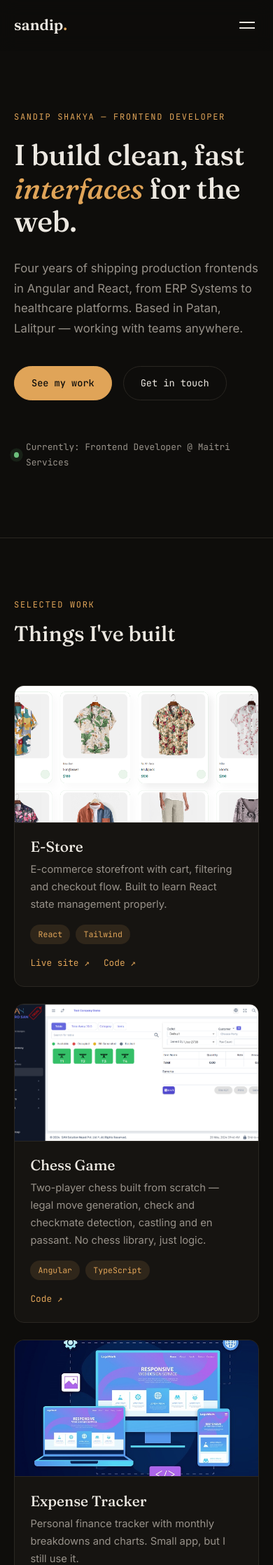
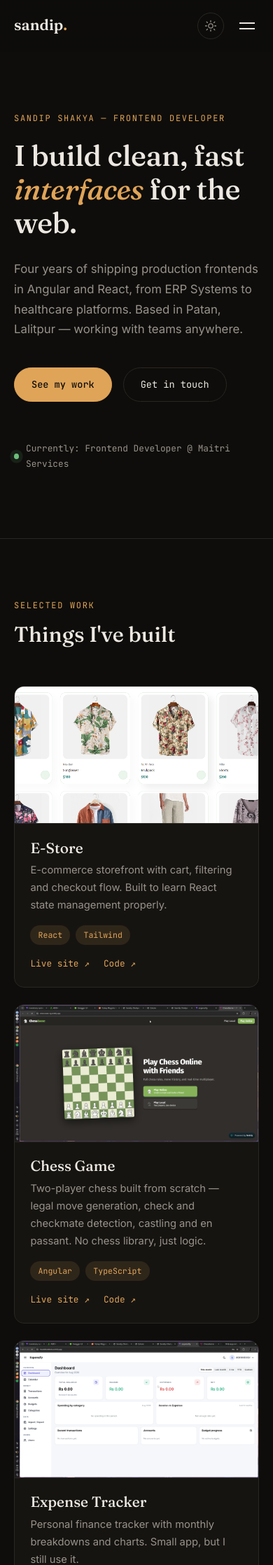
Before and after one commit to sandipsky/portfolio, a PHP site: page / in a window 390 px wide. Shown: the top 2236 px of the page at 70% size. Run offline with PHP 8.4, Linux system fonts and the light colour scheme; some libraries are stand-ins or nearby versions.

Commit message:
Add theme toggle, refresh project shots, fix mobile overflow
- Light/dark theme toggle in the header, persisted to localStorage with
  an inline boot script so there's no flash of the wrong theme.
- Replace the old placeholder project images with real screenshots and
  add live-site links for Chess Game and Expense Tracker.
- Fix horizontal scrolling on mobile: AOS fade-left/right offset elements
  100px sideways and widened the document, so they fade up below 860px;
  .work-grid columns can now shrink under 300px; overflow-x: clip as a
  backstop (clip, not hidden, to keep the sticky header working).
- Title at Maitri Services is now Software Engineer.

Co-Authored-By: Claude Opus 5 (1M context) <noreply@anthropic.com>

```diff
--- a/css/style.css
+++ b/css/style.css
@@ -3,7 +3,10 @@
    Fonts: Fraunces (display) / Inter (body) / JetBrains Mono (labels)
 ------------------------------------------------------------------- */
 
-:root {
+:root,
+:root[data-theme="dark"] {
+    color-scheme: dark;
+
     --bg: #0e0d0b;
     --surface: #161411;
     --line: #2a2722;
@@ -11,7 +14,26 @@
     --muted: #98928a;
     --accent: #e0a458;
     --accent-dim: rgba(224, 164, 88, 0.12);
+    --header-bg: rgba(14, 13, 11, 0.85);
+    --img-sat: 0.85;
+}
 
+/* light theme — dark stays the default */
+:root[data-theme="light"] {
+    color-scheme: light;
+
+    --bg: #faf8f4;
+    --surface: #ffffff;
+    --line: #e4ded2;
+    --text: #1b1815;
+    --muted: #6b645b;
+    --accent: #a2611a;
+    --accent-dim: rgba(162, 97, 26, 0.1);
+    --header-bg: rgba(250, 248, 244, 0.85);
+    --img-sat: 1;
+}
+
+:root {
     --font-body: "Inter", system-ui, sans-serif;
     --font-display: "Fraunces", Georgia, serif;
     --font-mono: "JetBrains Mono", Consolas, monospace;
@@ -32,11 +54,14 @@
 html {
     scroll-behavior: smooth;
     scroll-padding-top: 5rem;
+    overflow-x: clip;
 }
 
 body {
+    overflow-x: clip;
     background: var(--bg);
     color: var(--text);
+    transition: background-color 0.3s ease, color 0.3s ease;
     font-family: var(--font-body);
     font-size: 1rem;
     line-height: 1.7;
@@ -118,10 +143,10 @@ em {
     align-items: center;
     gap: 2.5rem;
     padding: 1.1rem var(--gutter);
-    background: rgba(14, 13, 11, 0.85);
+    background: var(--header-bg);
     backdrop-filter: blur(12px);
     border-bottom: 1px solid transparent;
-    transition: border-color 0.3s ease;
+    transition: border-color 0.3s ease, background-color 0.3s ease;
 }
 
 .site-header.scrolled {
@@ -153,6 +178,44 @@ em {
 .main-nav a:hover,
 .main-nav a.active {
     color: var(--text);
+}
+
+/* theme toggle */
+.theme-btn {
+    display: grid;
+    place-items: center;
+    width: 38px;
+    height: 38px;
+    flex: none;
+    border-radius: 50%;
+    border: 1px solid var(--line);
+    background: transparent;
+    color: var(--muted);
+    cursor: pointer;
+    transition: color 0.2s ease, border-color 0.2s ease;
+}
+
+.theme-btn:hover {
+    color: var(--accent);
+    border-color: var(--accent);
+}
+
+.theme-btn svg {
+    grid-area: 1 / 1;
+    transition: opacity 0.25s ease, transform 0.3s ease;
+}
+
+/* dark theme → offer the sun; light theme → offer the moon */
+.theme-btn .icon-moon,
+:root[data-theme="light"] .theme-btn .icon-sun {
+    opacity: 0;
+    transform: rotate(-60deg) scale(0.6);
+}
+
+.theme-btn .icon-sun,
+:root[data-theme="light"] .theme-btn .icon-moon {
+    opacity: 1;
+    transform: none;
 }
 
 /* burger — hidden on desktop */
@@ -274,7 +337,7 @@ em {
 
 .work-grid {
     display: grid;
-    grid-template-columns: repeat(auto-fill, minmax(300px, 1fr));
+    grid-template-columns: repeat(auto-fill, minmax(min(300px, 100%), 1fr));
     gap: 1.5rem;
 }
 
@@ -301,7 +364,7 @@ em {
     width: 100%;
     height: 100%;
     object-fit: cover;
-    filter: saturate(0.85);
+    filter: saturate(var(--img-sat));
     transition: transform 0.4s ease, filter 0.4s ease;
 }
 
@@ -422,7 +485,7 @@ em {
 .about-photo img {
     border-radius: 14px;
     border: 1px solid var(--line);
-    filter: saturate(0.9);
+    filter: saturate(var(--img-sat));
 }
 
 .about-text p {
@@ -464,6 +527,8 @@ em {
     font-size: clamp(1.2rem, 2.5vw, 1.7rem);
     color: var(--accent);
     display: inline-block;
+    max-width: 100%;
+    overflow-wrap: anywhere;
     border-bottom: 1px solid transparent;
 }
 
@@ -565,14 +630,25 @@ em {
 @media (prefers-reduced-motion: reduce) {
     html { scroll-behavior: auto; }
     .dot { animation: none; }
+    .theme-btn svg { transition: opacity 0.25s ease; transform: none; }
 }
 
 /* ---- responsive ---- */
 
 @media (max-width: 860px) {
+    /* AOS side fades offset by 100px and widen the page — fade up instead */
+    [data-aos="fade-left"][data-aos],
+    [data-aos="fade-right"][data-aos] {
+        transform: translate3d(0, 40px, 0);
+    }
+
     .main-nav,
     .nav-cv {
         display: none;
+    }
+
+    .site-header {
+        gap: 1rem;
     }
 
     .menu-btn {
--- a/index.html
+++ b/index.html
@@ -13,6 +13,15 @@
 
     <link rel="stylesheet" href="./css/aos.css">
     <link rel="stylesheet" href="./css/style.css">
+
+    <!-- set the theme before first paint so there's no flash -->
+    <script>
+        (function () {
+            var saved = null;
+            try { saved = localStorage.getItem('theme'); } catch (e) { }
+            document.documentElement.dataset.theme = saved === 'light' ? 'light' : 'dark';
+        })();
+    </script>
 </head>
 
 <body>
@@ -26,6 +35,18 @@
             <a href="#about">About</a>
             <a href="#contact">Contact</a>
         </nav>
+
+        <button class="theme-btn" id="theme-btn" type="button" aria-label="Switch to light mode" title="Switch theme">
+            <svg class="icon-sun" viewBox="0 0 24 24" width="18" height="18" fill="none" stroke="currentColor"
+                stroke-width="1.7" stroke-linecap="round" aria-hidden="true">
+                <circle cx="12" cy="12" r="4.2"></circle>
+                <path d="M12 2v2.4M12 19.6V22M4.2 4.2l1.7 1.7M18.1 18.1l1.7 1.7M2 12h2.4M19.6 12H22M4.2 19.8l1.7-1.7M18.1 5.9l1.7-1.7"></path>
+            </svg>
+            <svg class="icon-moon" viewBox="0 0 24 24" width="18" height="18" fill="none" stroke="currentColor"
+                stroke-width="1.7" stroke-linecap="round" stroke-linejoin="round" aria-hidden="true">
+                <path d="M20.5 14.2A8.5 8.5 0 1 1 9.8 3.5a6.8 6.8 0 0 0 10.7 10.7z"></path>
+            </svg>
+        </button>
 
         <a href="./assets/CVsandip.pdf" download class="btn btn-ghost nav-cv">Resume</a>
 
@@ -77,7 +98,7 @@
             <div class="work-grid">
                 <article class="work-card" data-aos="fade-up">
                     <div class="work-thumb">
-                        <img src="assets/pro1.png" alt="E-Store screenshot" loading="lazy">
+                        <img src="assets/estore.png" alt="E-Store screenshot" loading="lazy">
                     </div>
                     <div class="work-body">
                         <h3>E-Store</h3>
@@ -95,7 +116,7 @@
 
                 <article class="work-card" data-aos="fade-up" data-aos-delay="100">
                     <div class="work-thumb">
-                        <img src="assets/pro2.png" alt="Chess game screenshot" loading="lazy">
+                        <img src="assets/chess.png" alt="Chess game screenshot" loading="lazy">
                     </div>
                     <div class="work-body">
                         <h3>Chess Game</h3>
@@ -105,6 +126,7 @@
                             <li>TypeScript</li>
                         </ul>
                         <div class="work-links">
+                            <a href="https://chessmate-ng.netlify.app/" target="_blank" rel="noopener">Live site ↗</a>
                             <a href="https://github.com/sandipsky/chess-game" target="_blank" rel="noopener">Code ↗</a>
                         </div>
                     </div>
@@ -112,7 +134,7 @@
 
                 <article class="work-card" data-aos="fade-up" data-aos-delay="200">
                     <div class="work-thumb">
-                        <img src="assets/project-6.jpg" alt="Expense tracker screenshot" loading="lazy">
+                        <img src="assets/expensify.png" alt="Expense tracker screenshot" loading="lazy">
                     </div>
                     <div class="work-body">
                         <h3>Expense Tracker</h3>
@@ -122,6 +144,7 @@
                             <li>Charts</li>
                         </ul>
                         <div class="work-links">
+                            <a href="https://hisabkitabkhata.netlify.app/" target="_blank" rel="noopener">Live site ↗</a>
                             <a href="https://github.com/sandipsky" target="_blank" rel="noopener">Code ↗</a>
                         </div>
                     </div>
@@ -129,7 +152,7 @@
 
                 <article class="work-card" data-aos="fade-up" data-aos-delay="300">
                     <div class="work-thumb">
-                        <img src="assets/project-4.jpg" alt="Inventory management system screenshot" loading="lazy">
+                        <img src="assets/inventory.png" alt="Inventory management system screenshot" loading="lazy">
                     </div>
                     <div class="work-body">
                         <h3>Inventory Management System</h3>
@@ -161,7 +184,7 @@
                 <div class="xp-row" data-aos="fade-up">
                     <div class="xp-date">Apr 2026 — Present</div>
                     <div class="xp-info">
-                        <h3>Frontend Developer · Maitri Services</h3>
+                        <h3>Software Engineer · Maitri Services</h3>
                         <p>
                             Working on Evaire Capture, a medical coding and chart review
                             platform used by coders and auditors. Part of the team migrating
--- a/js/main.js
+++ b/js/main.js
@@ -22,6 +22,29 @@ drawer.querySelectorAll('a').forEach(link => {
         menuBtn.classList.remove('open');
         drawer.classList.remove('open');
     });
+});
+
+// --- theme toggle (dark by default; the boot script in index.html sets it early) ---
+
+const themeBtn = document.getElementById('theme-btn');
+
+function applyTheme(theme) {
+    document.documentElement.dataset.theme = theme;
+    themeBtn.setAttribute(
+        'aria-label',
+        theme === 'dark' ? 'Switch to light mode' : 'Switch to dark mode'
+    );
+    try {
+        localStorage.setItem('theme', theme);
+    } catch (e) {
+        // private mode / storage blocked — the toggle still works for this visit
+    }
+}
+
+applyTheme(document.documentElement.dataset.theme === 'light' ? 'light' : 'dark');
+
+themeBtn.addEventListener('click', () => {
+    applyTheme(document.documentElement.dataset.theme === 'dark' ? 'light' : 'dark');
 });
 
 // --- scroll animations (AOS) ---
```
Also changed, not shown: assets/chess.png (added), assets/estore.png (renamed from assets/pro1.png), assets/expensify.png (added), assets/inventory.png (added), assets/pro2.png (deleted), assets/project-1.jpg (deleted), assets/project-2.jpg (deleted), assets/project-3.jpg (deleted), assets/project-4.jpg (deleted), assets/project-5.jpg (deleted), assets/project-6.jpg (deleted).
